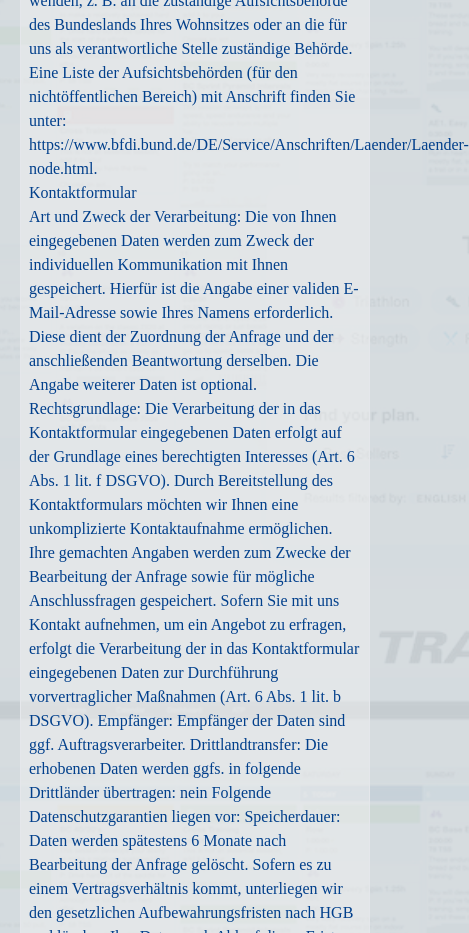
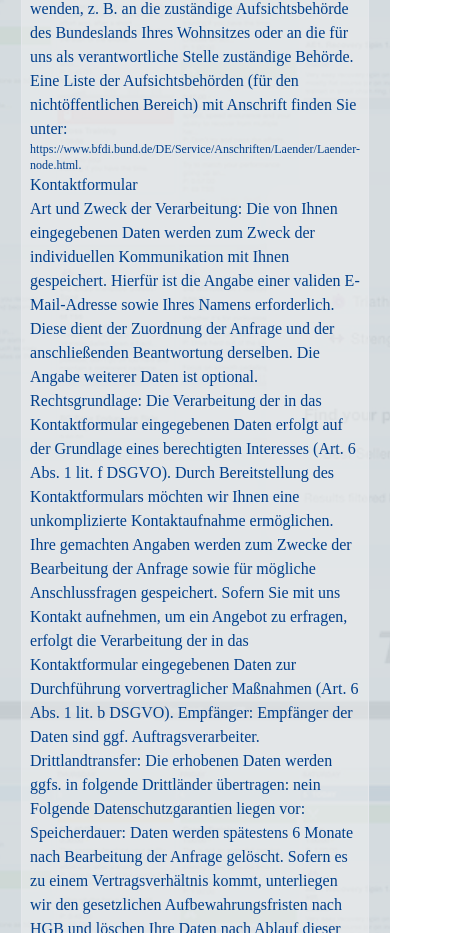
Before and after one commit to FrankSiyli/cna_sec, a Next.js app: page /pages/datenschutz in a window 390 px wide. Shown: the part 1020-1953 px from the top of the page, 469 px wide, since content can reach past the window. Built offline with nearby package versions, Linux system fonts and the light colour scheme.

Commit message:
mobile fix

```diff
--- a/src/app/pages/datenschutz/page.js
+++ b/src/app/pages/datenschutz/page.js
@@ -6,7 +6,7 @@ import Header from "@/app/components/Header/Header";
 
 const page = () => {
   return (
-    <>
+    <div className="flex min-h-screen w-full flex-col items-center justify-center p-2">
     <Header/>
       <Link href="/">
         <ArrowLeftSvg />
@@ -40,7 +40,7 @@ const page = () => {
           Wohnsitzes oder an die für uns als verantwortliche Stelle zuständige
           Behörde. Eine Liste der Aufsichtsbehörden (für den nichtöffentlichen
           Bereich) mit Anschrift finden Sie unter:{" "}
-          <Link href="https://www.bfdi.bund.de/DE/Service/Anschriften/Laender/Laender-node.html">
+          <Link className="text-xs" href="https://www.bfdi.bund.de/DE/Service/Anschriften/Laender/Laender-node.html">
             https://www.bfdi.bund.de/DE/Service/Anschriften/Laender/Laender-node.html.
           </Link>
           <p>Kontaktformular</p>
@@ -96,7 +96,7 @@ const page = () => {
             Experten für externe Datenschutzbeauftragte (Version #2020-09-30).
           </p>
       </div>
-    </>
+    </div>
   );
 };
 
--- a/src/app/pages/impressum/page.js
+++ b/src/app/pages/impressum/page.js
@@ -6,7 +6,7 @@ import Header from "@/app/components/Header/Header";
 
 const page = () => {
   return (
-    <>
+    <div className="flex min-h-screen w-full flex-col items-center justify-center p-2">
     <Header/>
       <Link href="/">
         <ArrowLeftSvg />
@@ -33,7 +33,7 @@ const page = () => {
             Verbraucherschlichtungsstelle weder verpflichtet noch bereit.
           </p>
       </div>
-    </>
+    </div>
   );
 };
 
```
